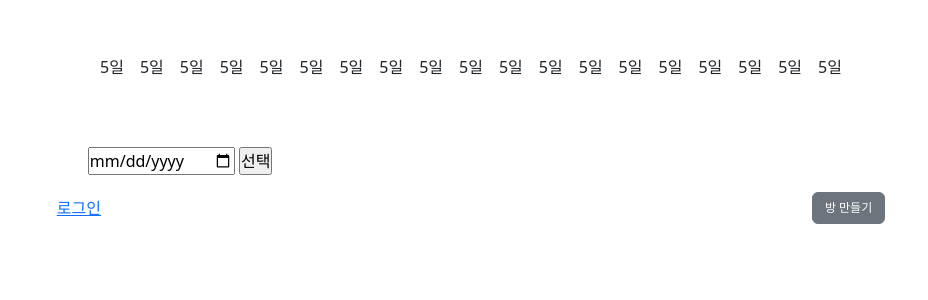
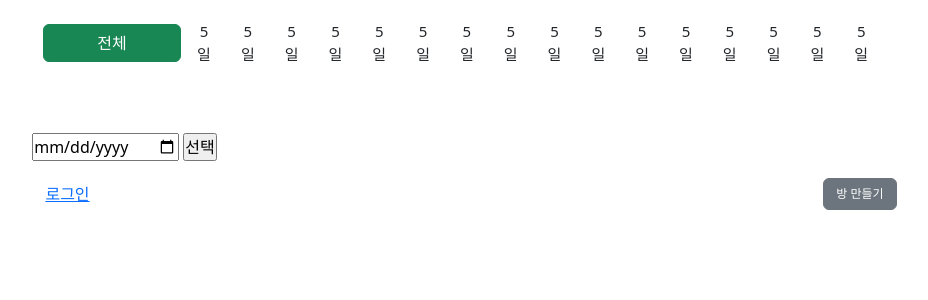
Before and after one commit to ROKATAXI/taxiRoka, a Django app: page /matching/ in a window 1280 px wide. Shown: the part 60-360 px from the top of the page, without its empty margins (169-1097 px from the left). Run offline with Django 4.2, Linux system fonts and the light colour scheme; data that the repository does not hold is empty; some libraries are stand-ins or nearby versions; some web fonts are replaced.

```diff
--- a/static/css/base.css
+++ b/static/css/base.css
@@ -27,7 +27,7 @@ body{
     font-weight: 900;
 } */
 main{
-    width: 100%;
+    width: 90%;
 }
 
 .main-container{
@@ -45,4 +45,8 @@ main{
     main {
         width: 70%;
     }
+    .main-container{
+        margin-top: 20px;
+        margin-bottom: 30px;
+    }
 }
--- a/static/css/matchinglist.css
+++ b/static/css/matchinglist.css
@@ -8,21 +8,36 @@
 }
 .date-container{
     position: fixed;
-    top: 45px;
+    top: 55px;
     background-color: white;
-    margin-bottom: 5px;
+    padding: 0 20px 0 20px;
 
     width: 100%;
     display: flex;
     justify-content: center;
+    align-items: center;
 }
 .calendar-scroll-container{
     overflow-x: scroll;
     padding: 0 var(--gutter);
 }
+.search-dateall{
+    width: 150px;
+    font-size: 8px;
+}
 .calendar-content{
     display: flex;
-    gap: var(--gutter);
+    gap: 30px;
+}
+.calendar-content > div{
+    display: flex;
+    flex-direction: column;
+    justify-content: center;
+    align-items: center;
+}
+.calendar-content > div > p{
+    font-size: 15px;
+    margin: 0;
 }
 .matchinglist-container {
     display: flex;
@@ -118,7 +133,7 @@
 
 .selected_date{
     margin-top: 53px;
-    width: 90%;
+    width: 100%;
     display: flex;
     justify-content: flex-start;
 }
@@ -132,4 +147,12 @@
     .matching-room {
         margin-bottom: 28px;
     }
+    .date-container {
+        position: static;
+        background-color: white;
+        margin-bottom: 5px;
+        width: 100%;
+        display: flex;
+        justify-content: center;
+    }
 }
--- a/static/css/style.css
+++ b/static/css/style.css
@@ -90,14 +90,6 @@
         width: 100%;
         background-color: white;
     }
-    .date-container {
-        position: static;
-        background-color: white;
-        margin-bottom: 5px;
-        width: 100%;
-        display: flex;
-        justify-content: center;
-    }
 
     .footer-custom {
         display: none;
--- a/templates/matching/matchinglist.html
+++ b/templates/matching/matchinglist.html
@@ -11,79 +11,23 @@
     <!-- 날짜 -->
     <div class="date-container">
         <!-- 날짜 -->
-
+        <button type="button" class="btn btn-success search-dateall">전체</button>
         <div class="calendar-scroll-container">
-                <!-- 날짜와 이벤트를 표시할 부분 -->
+            <!-- 날짜와 이벤트를 표시할 부분 -->
             <div class="calendar-content">
                 <!-- 일단 하드코딩 해놓음. 오늘 날짜 받아와서 그거 기준으로 요일이랑 날짜 변경 -->
-                <div>
-                    <span>5</span><span>일</span>
-                </div>
-                <div>
-                    <span>5</span><span>일</span>
-                </div>
-                <div>
-                    <span>5</span><span>일</span>
-                </div>
-                <div>
-                    <span>5</span><span>일</span>
-                </div>
-                <div>
-                    <span>5</span><span>일</span>
-                </div>
-                <div>
-                    <span>5</span><span>일</span>
-                </div>
-                <div>
-                    <span>5</span><span>일</span>
-                </div>
-                <div>
-                    <span>5</span><span>일</span>
-                </div>
-                <div>
-                    <span>5</span><span>일</span>
-                </div>
-                <div>
-                    <span>5</span><span>일</span>
-                </div>
-                <div>
-                    <span>5</span><span>일</span>
-                </div>
-                <div>
-                    <span>5</span><span>일</span>
-                </div>
-                <div>
-                    <span>5</span><span>일</span>
-                </div>
-                <div>
-                    <span>5</span><span>일</span>
-                </div>
-                <div>
-                    <span>5</span><span>일</span>
-                </div>
-                <div>
-                    <span>5</span><span>일</span>
-                </div>
-                <div>
-                    <span>5</span><span>일</span>
-                </div>
-                <div>
-                    <span>5</span><span>일</span>
-                </div>
-                <div>
-                    <span>5</span><span>일</span>
-                </div>
+                {% for day in "dddddddddddddddddd" %}
+                    <div>
+                        <p>5</p><p>일</p>
+                    </div>
+                {% endfor %}
             </div>
-
         </div>
-
-        <!-- <h1>메인 페이지</h1>
-        <p>이곳에 메인 페이지 컨텐츠를 작성합니다.</p> -->
     </div>
 
     <!-- 방목록 -->
     <div class="matchinglist-container">
-        <div class="container matchingroom-container">
+        <div class="matchingroom-container">
             <div class="selected_date">
                 <form action="{% url 'matching:main' %}" method="get">
                     <label for="selected_date"></label>
```
Also changed, not shown: static/js/matchinglist.js (added, +26 -0 lines).
